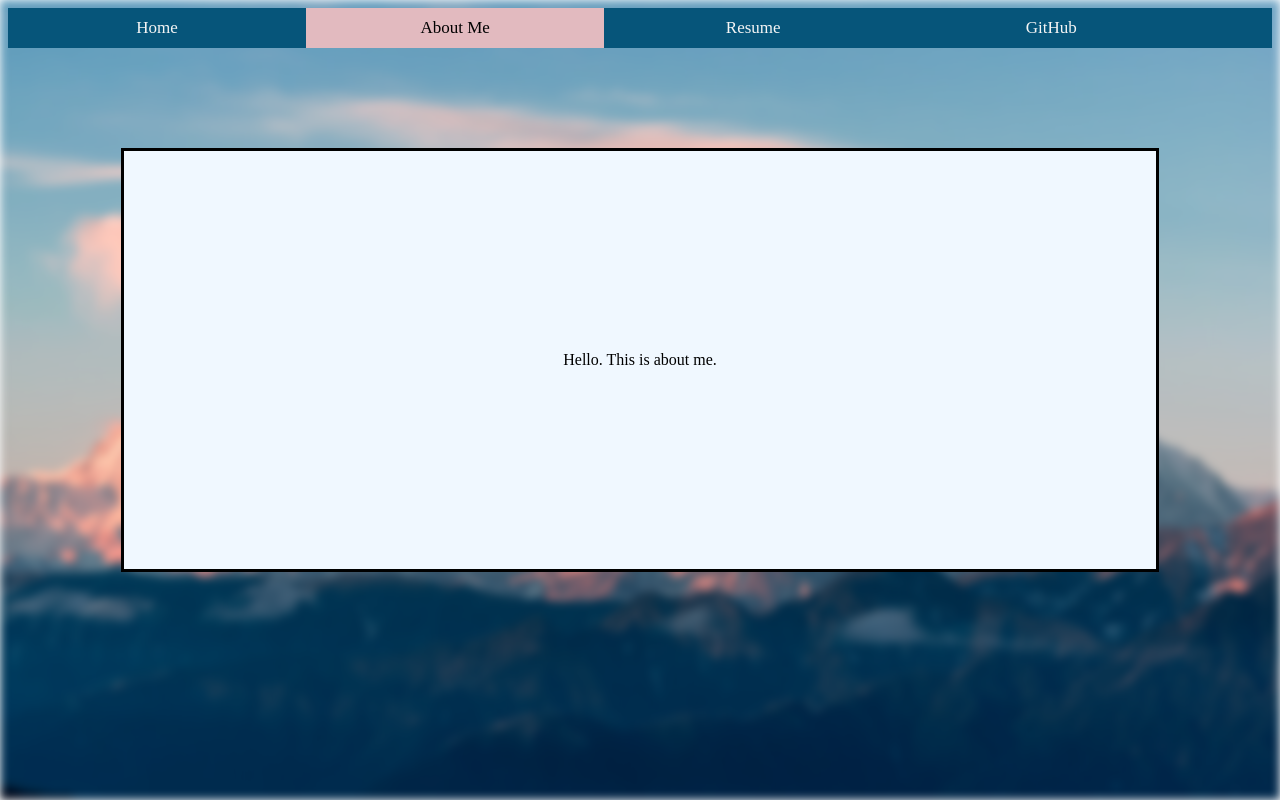
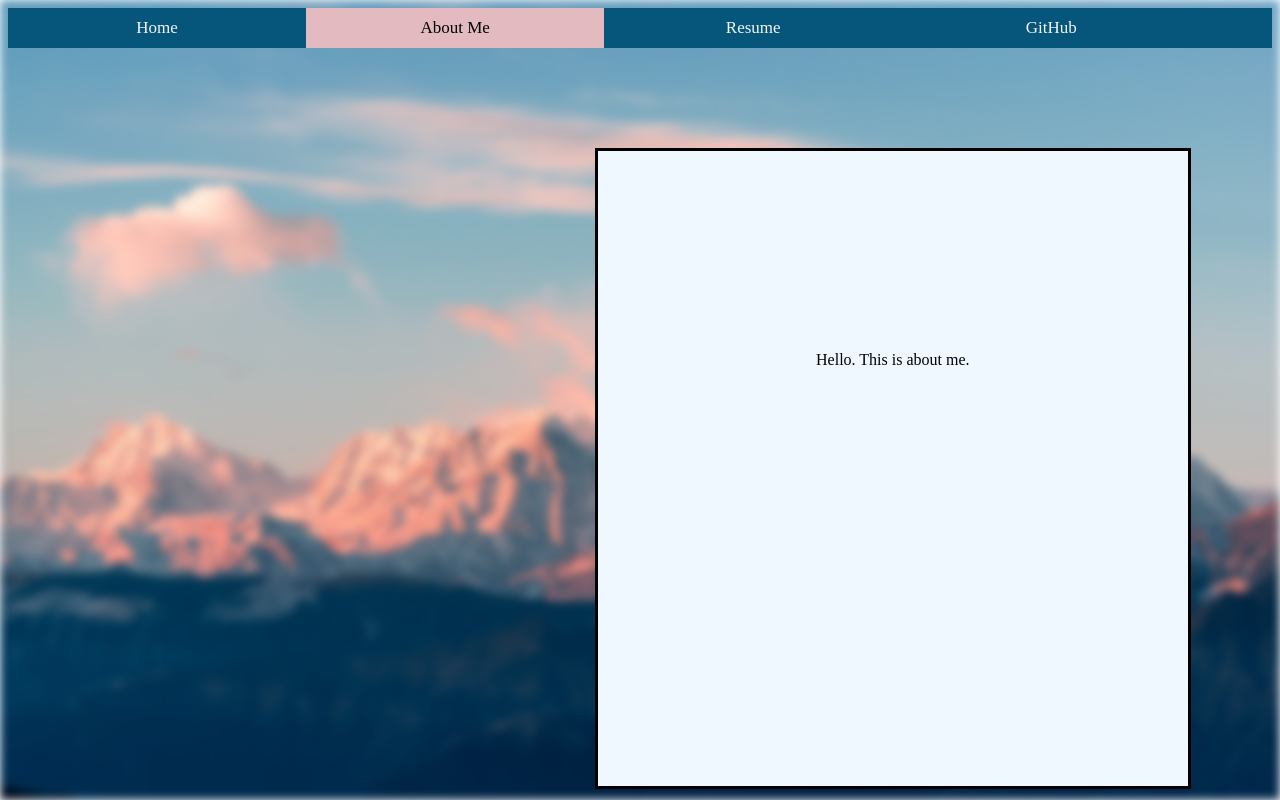
Before and after one commit to mroesch2/website, a Django app: page /website/aboutme in a window 1280 px wide. Run offline with Django 3.2, Linux system fonts and the light colour scheme.

Commit message:
Updated text box position

```diff
--- a/website/static/website/styles.css
+++ b/website/static/website/styles.css
@@ -47,13 +47,15 @@
     z-index: -1;
   }
 
-  .aboutmebox {
+  .aboutmetext {
     background-color: aliceblue;
-    position: static;
+    position: relative;
+    left: 20%;
     text-align: center;
     z-index: 5;
     margin: auto;
-    width: 50%;
+    width: 15%;
+    height: 30%;
     border: 3px solid black;
     padding: 200px;
     margin-top: 100px;
--- a/website/templates/website/aboutme.html
+++ b/website/templates/website/aboutme.html
@@ -19,7 +19,7 @@
 
 
 
-            <div class="aboutmebox">
+            <div class="aboutmetext">
                     Hello. This is about me.
             </div>
         </body>
```
